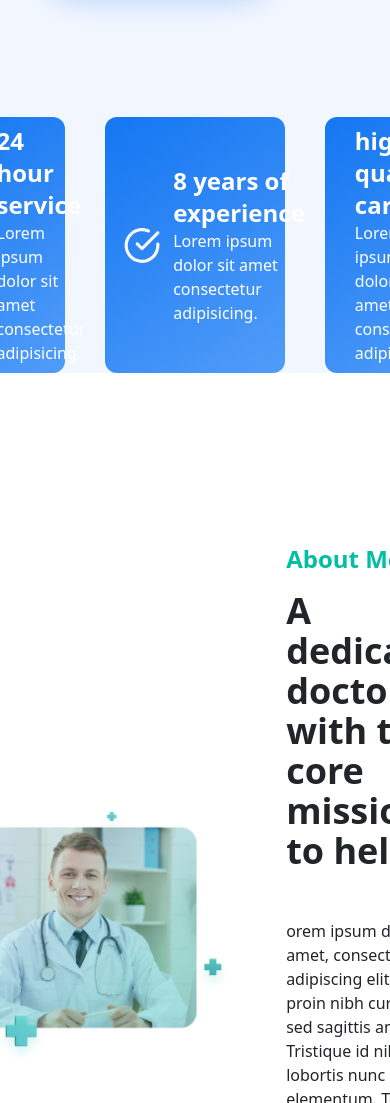
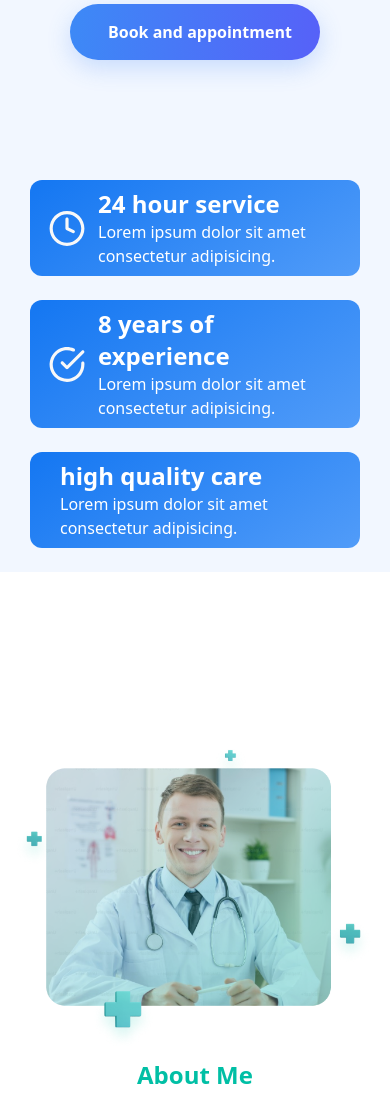
Before and after one commit to JeffrenMokamo/FigmaToCode-Challenge-week1-Jeffren, a plain HTML site: page index.html in a window 390 px wide. Shown: the part 897-2000 px from the top of the page. Drawn offline with nearby package versions, Linux system fonts and the light colour scheme.

Commit message:
Responsivité

```diff
--- a/index.html
+++ b/index.html
@@ -45,23 +45,25 @@
 
     </div>
 
-    <div class="listitems flex gap-10 justify-center w-full">
+    <div class="listitems md:flex gap-10 justify-center w-full">
 
-        <div class="item flex items-center gap-12">
+        <div class="item flex items-center gap-12 mb-4">
             <img src="images/clock.svg" alt="">
             <section class="text-white">
                 <h2 class="text-2xl font-semibold">24 hour service</h2>
                 <p>Lorem ipsum dolor sit amet consectetur adipisicing.</p>
             </section>
         </div>
-        <div class="item flex items-center gap-12">
+
+        <div class="item flex items-center gap-12 mb-4">
             <img src="images/check-circle.svg" alt="">
             <section class="text-white">
                 <h2 class="text-2xl font-semibold">8 years of experience</h2>
                 <p>Lorem ipsum dolor sit amet consectetur adipisicing.</p>
             </section>
         </div>
-        <div class="item flex items-center gap-12">
+
+        <div class="item flex items-center gap-12 mb-4">
             <img src="images/Medical Symbol.svg" alt="">
             <section class="text-white">
                 <h2 class="text-2xl font-semibold">high quality care</h2>
@@ -71,7 +73,7 @@
 
     </div>
 
-    <div class="about bg-white flex items-center justify-center gap-5 mb-5">
+    <div class="about bg-white md:flex items-center justify-center gap-5 mb-5">
         <img src="images/img-about.png" alt="" class="">
 
         <div class="content">
--- a/style.css
+++ b/style.css
@@ -193,3 +193,31 @@ footer .row p{
 footer hr{
     border: 1px solid #fff;
 }
+
+/* Media Query */
+
+@media (max-width: 1000px){
+
+    .presentation{
+        text-align: center;
+        flex-direction: column-reverse;
+    }
+
+    .presentation .text-acc button{
+        margin: auto;
+    }
+
+    .listitems{
+        padding: 0 30px;
+    }
+
+    .about{
+        text-align: center;
+        padding: 170px 10px;
+    }
+
+    .about .content button{
+        margin: auto;
+    }
+
+}
```
